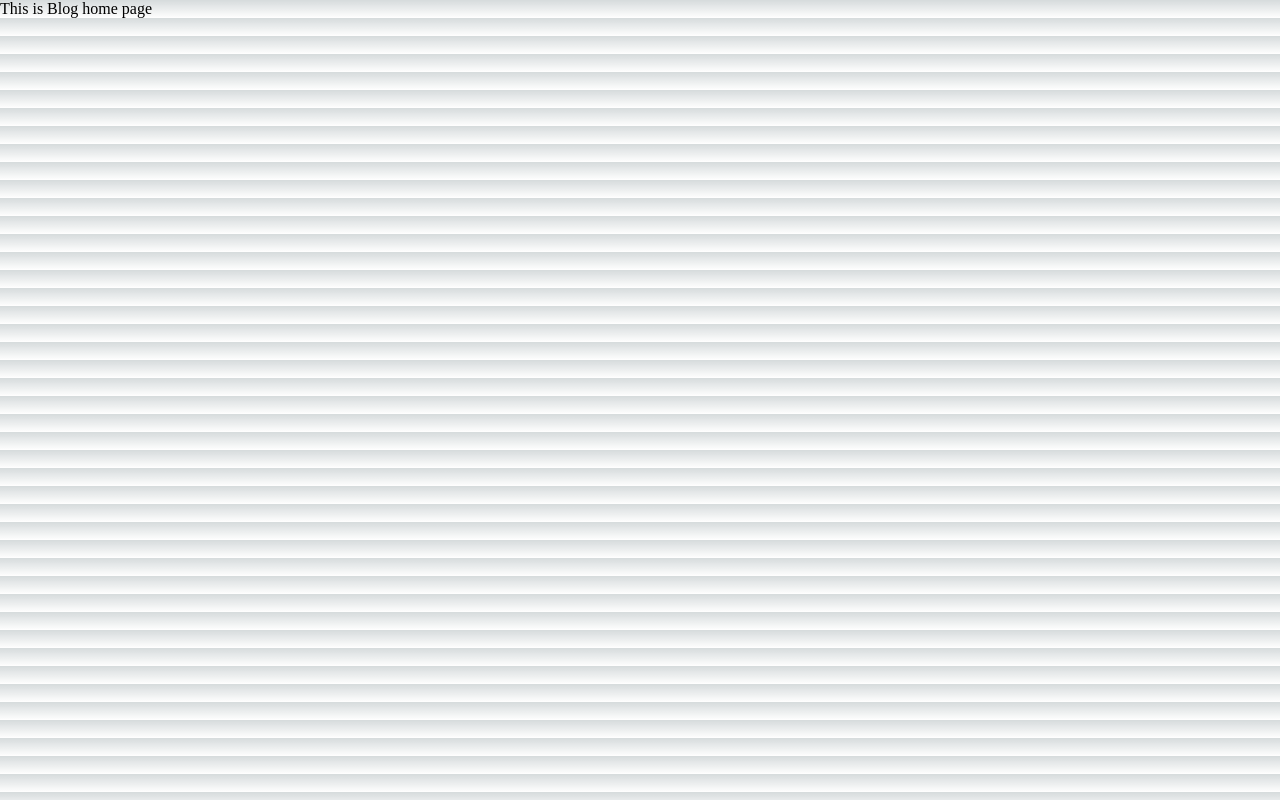
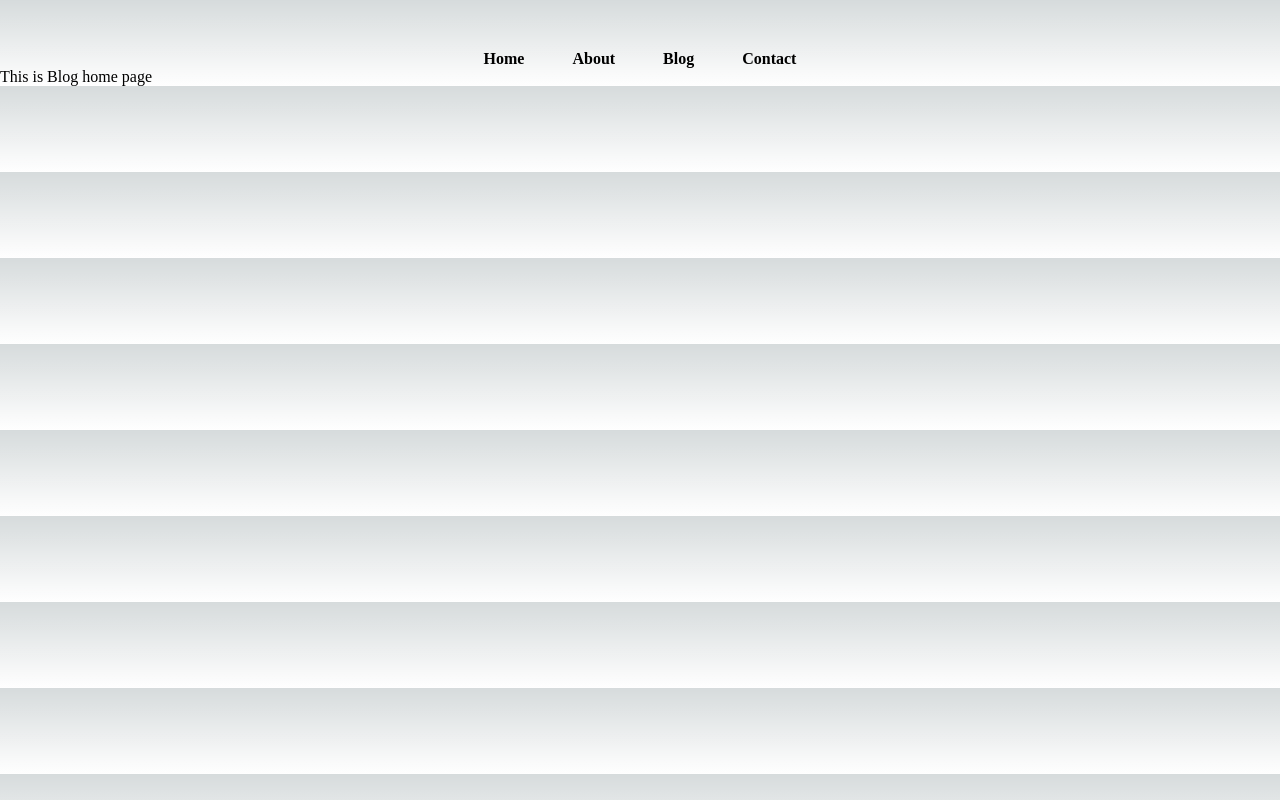
Before and after one commit to gauravMaina/huntingcoder, a Next.js app: page /blog in a window 1280 px wide. Built offline with nearby package versions, Linux system fonts and the light colour scheme.

Commit message:
add navbar to all pages

```diff
--- /dev/null
+++ b/components/Navbar.js
@@ -0,0 +1,26 @@
+import React from 'react'
+import styles from '@/styles/Home.module.css'
+import Link from 'next/link'
+
+const Navbar = () => {
+  return (
+    <nav className={styles.mainnav}>
+      <ul>
+        <Link id='link' href='/'>
+          <li>Home</li>
+        </Link>
+        <Link id='link' href='/about'>
+          <li>About</li>
+        </Link>
+        <Link id='link' href='/blog'>
+          <li>Blog</li>
+        </Link>
+        <Link id='link' href='/contact'>
+          <li>Contact</li>
+        </Link>
+      </ul>
+    </nav>
+  )
+}
+
+export default Navbar
--- a/src/pages/_app.js
+++ b/src/pages/_app.js
@@ -1,5 +1,11 @@
 import '@/styles/globals.css'
+import Navbar from 'components/Navbar'
 
-export default function App({ Component, pageProps }) {
-  return <Component {...pageProps} />
+export default function App ({ Component, pageProps }) {
+  return (
+    <>
+      <Navbar />
+      <Component {...pageProps} />
+    </>
+  )
 }
```
Also changed, not shown: src/pages/index.js (+0 -10 lines).
